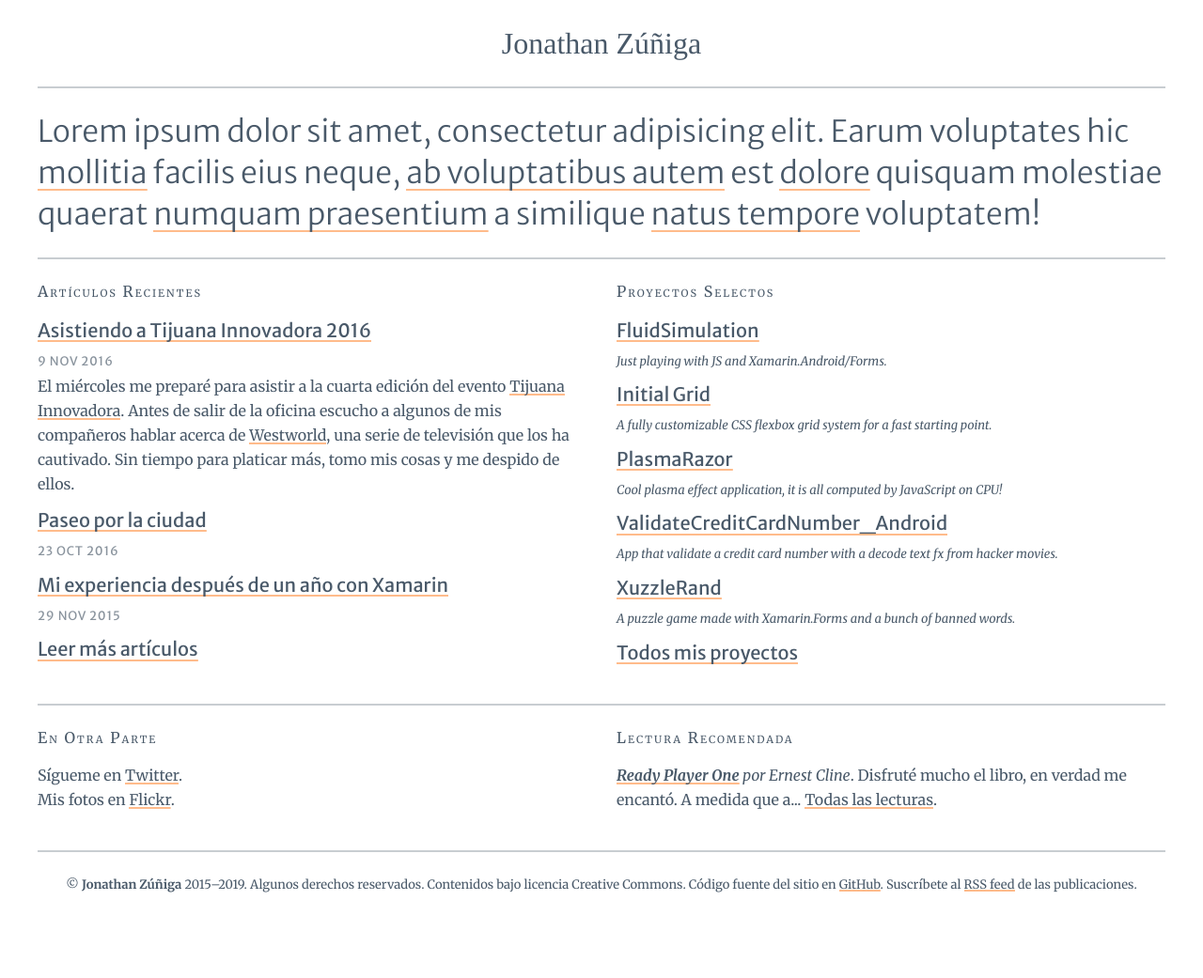
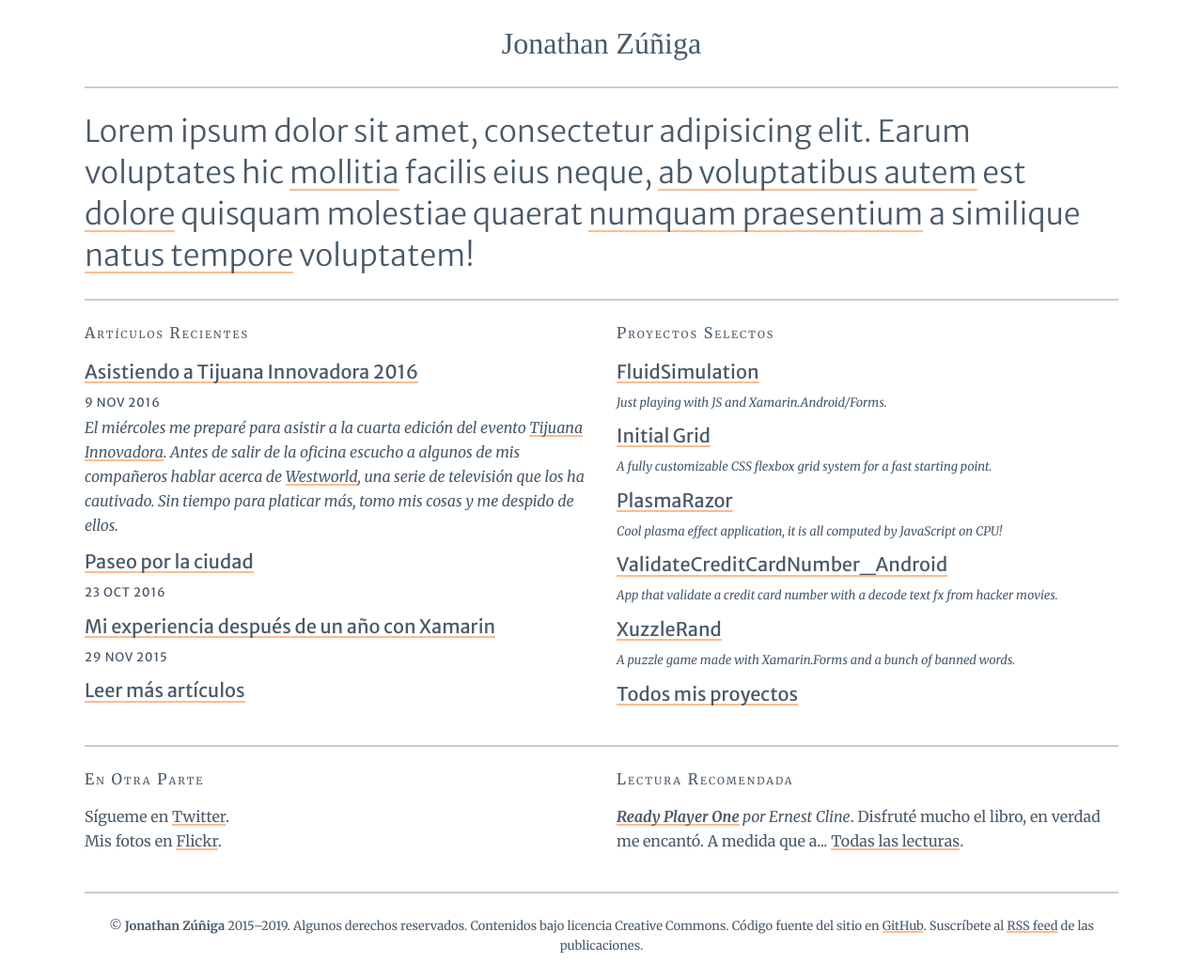
Before and after one commit to jonathanzuniga/jonathanzuniga.github.io, a Jekyll site: the page built from index.html, in a window 1280 px wide. Shown: the whole page at 94% size. Built offline with Jekyll 4.4.1, drawn with Linux system fonts in a browser that asks for light colours; some web fonts are replaced; the list of posts is cut into pages by our own code; before the commit the page ends 976 px from its top, so only the background shows below that.

Commit message:
Cambiar fuente de brand.

```diff
--- a/_includes/intro.html
+++ b/_includes/intro.html
@@ -29,7 +29,7 @@
 
                 {% if forloop.first %}
                 <div class="post__content post__content--excerpt">
-                    {{ post.excerpt }}
+                    <i>{{ post.excerpt }}</i>
                 </div>
                 {% endif %}
             </article>
--- a/_sass/_font.scss
+++ b/_sass/_font.scss
@@ -1,4 +1,6 @@
-@import url("https://fonts.googleapis.com/css?family=Trade+Winds|Merriweather+Sans:300,300i,400,400i,700,700i|Merriweather:400,400i,700,700i");
+@import url("https://fonts.googleapis.com/css?family=BioRhyme:800|Merriweather+Sans:300,300i,400,400i,700,700i|Merriweather:400,400i,700,700i&display=swap");
+
+// @import url("https://fonts.googleapis.com/css?family=Rakkas|Merriweather+Sans:300,300i,400,400i,700,700i|Merriweather:400,400i,700,700i&display=swap");
 
 // @import url("https://fonts.googleapis.com/css?family=IBM+Plex+Sans:400,400i,700,700i|IBM+Plex+Serif:400,400i,700,700i");
 
```
Also changed, not shown: css/patterns.min.css.
